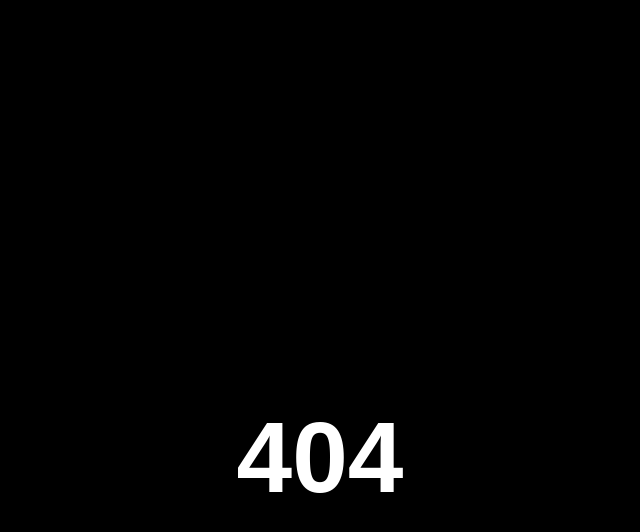
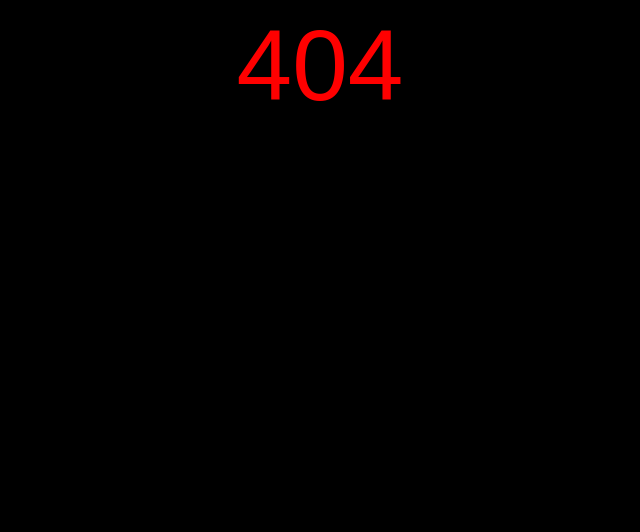
Before and after one commit to zayrun/zayrun.github.io, a plain HTML site: page 404.html in a window 1280 px wide. Shown: the whole page, without its empty margins (320-960 px from the left). Drawn offline with Linux system fonts and the light colour scheme.

Commit message:
Update 404.html

```diff
--- a/404.html
+++ b/404.html
@@ -5,17 +5,18 @@
     body {
       background-color: black;
     }
-    h1 {
+    p {
+      color: red;
       font-family: Arial;
       font-size: 100px;
-      color: white;
+      filter: dropshadow(0 0 8px rgba(255, 0, 0, 0.8)
       margin-top: 400px
     }
   </style>
 </head>
 <body>
   <center>
-  <h1>404</h1>
+  <p>404</p>
   </center>
   </body>
 </html>
```
